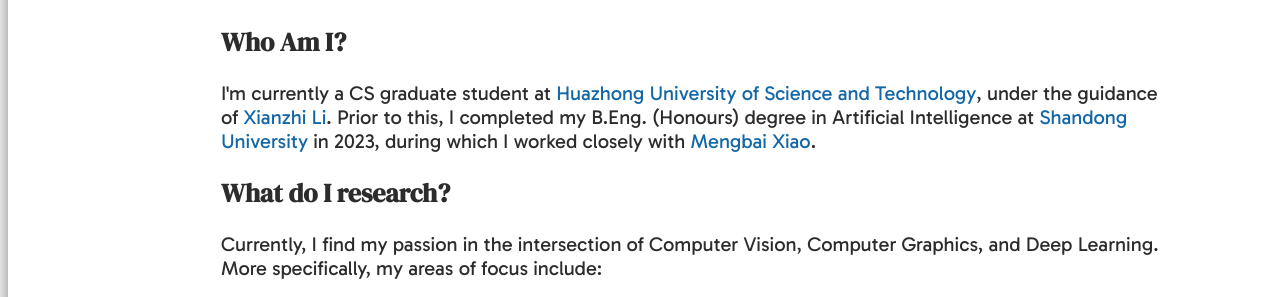
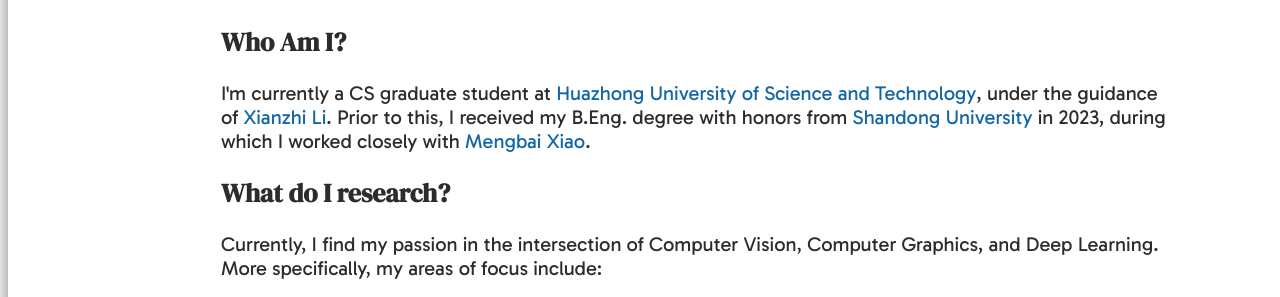
Before and after one commit to xhanxu/xhanxu.github.io, a plain HTML site: page index.html in a window 1280 px wide. Shown: the part 416-713 px from the top of the page. Drawn offline with nearby package versions, Linux system fonts and the light colour scheme; no server answers; some icons are missing.

Commit message:
Update index.html

```diff
--- a/index.html
+++ b/index.html
@@ -215,8 +215,10 @@
                 >Huazhong University of Science and Technology</a
               >, under the guidance of
               <a href="https://nini-lxz.github.io/">Xianzhi Li</a>. Prior to
-              this, I completed my B.Eng. (Honours) degree in Artificial
-              Intelligence at
+              this, I received my B.Eng. degree with honors
+              <!-- in Artificial Intelligence at -->
+              <!-- from the School of Computer Science in -->
+              from
               <a href="https://www.en.sdu.edu.cn/">Shandong University</a> in
               2023, during which I worked closely with
               <a href="https://xiaomengbai.github.io/">Mengbai Xiao</a>.
```
